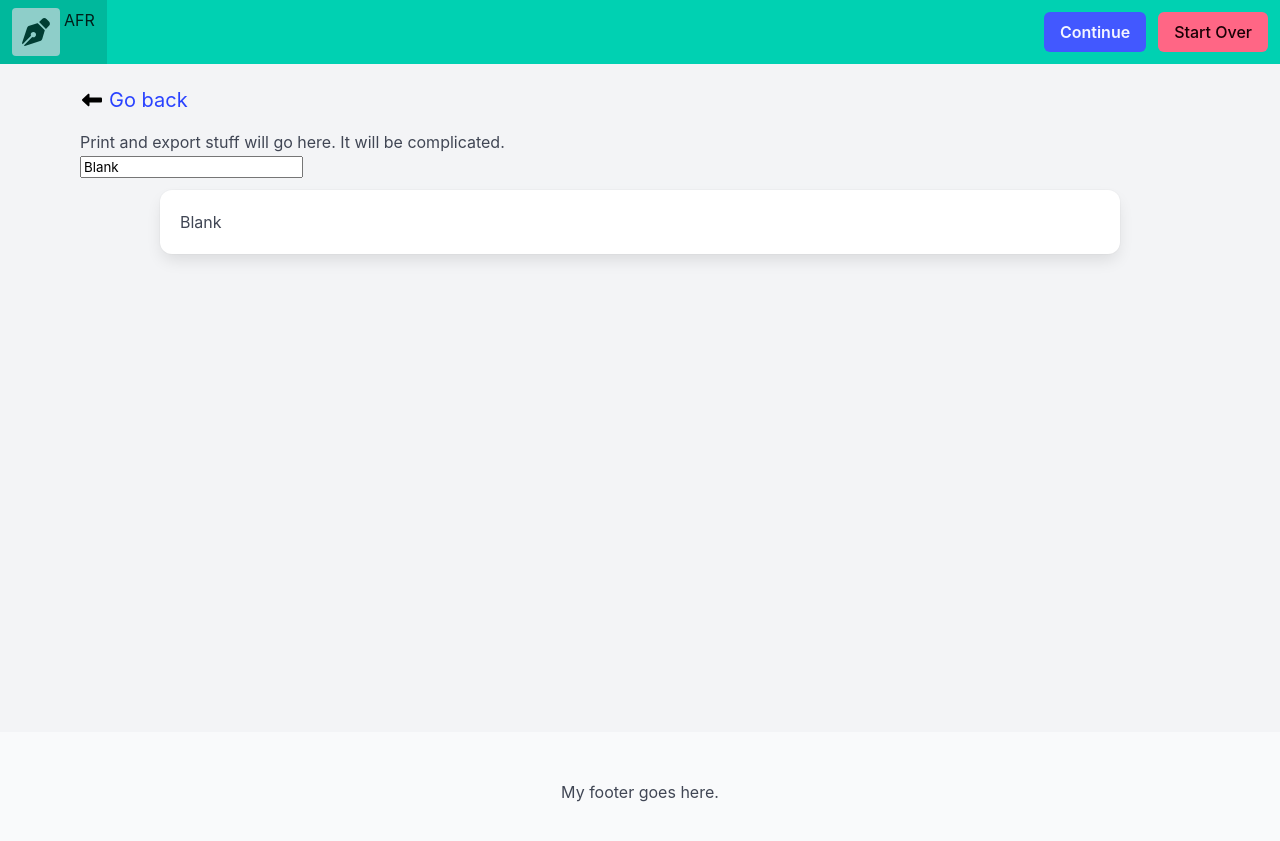
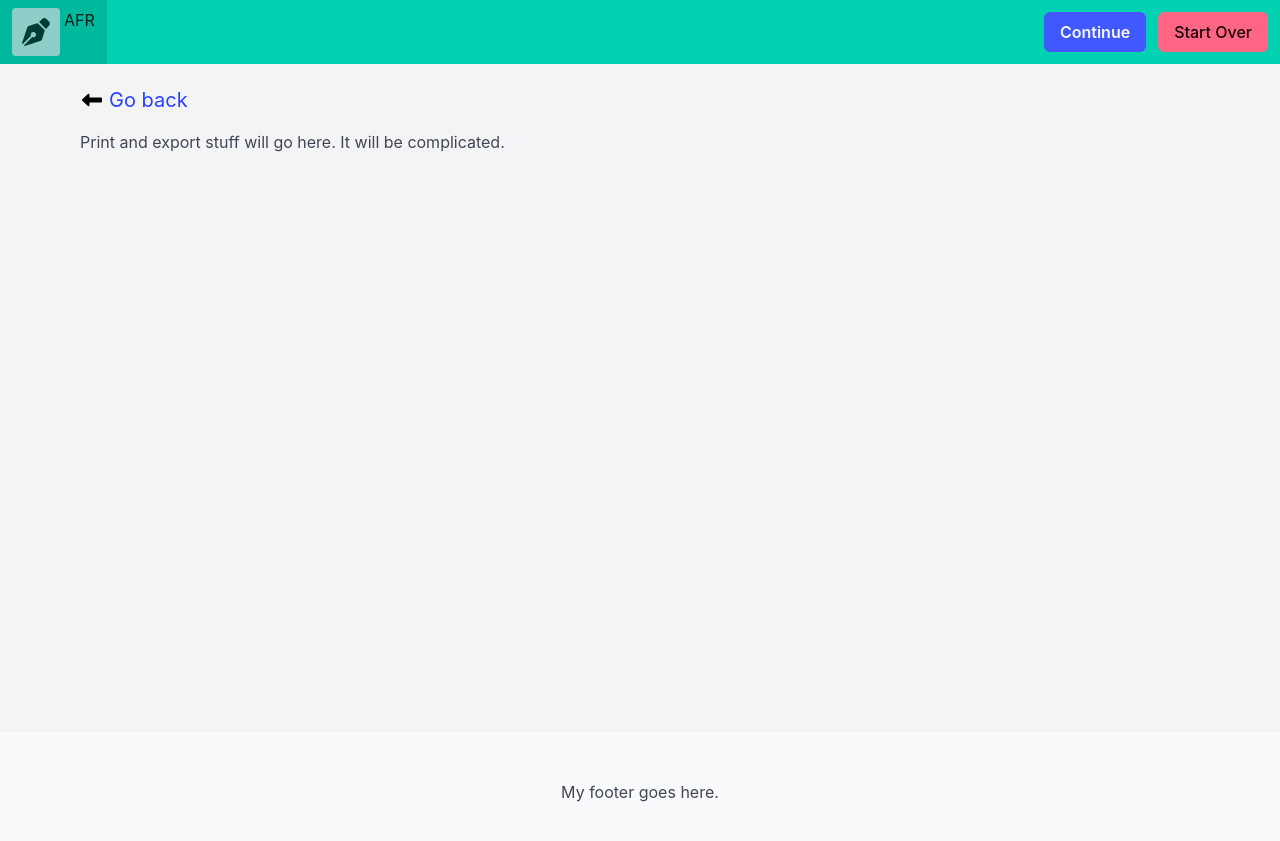
Before and after one commit to HeirOfNorton/alwaysfreeresume, a Jekyll site: the page built from pages/print.html, in a window 1280 px wide. Shown: the top 841 px of the page. Built offline with Jekyll 4.4.1, drawn with Linux system fonts in a browser that asks for light colours.

Commit message:
Removed the debugforms thing, since I can monitor variables in the inspector.

```diff
--- a/_config.yml
+++ b/_config.yml
@@ -8,8 +8,6 @@ markdown: kramdown
 title: Always Free Resumé Builder
 description: >-
   blah blah
-
-debugforms: true
 
 # this is temporary while I develop on GH-pages. Will move to proper url later)
 baseurl: "/alwaysfreeresume"
--- a/_layouts/page.html
+++ b/_layouts/page.html
@@ -31,38 +31,4 @@ layout: default
 
 {{ content }}
 
-{%- if site.debugforms -%}
-
-<div class="block field">
-    <div x-data>
-        <input
-            type="text"
-            placeholder="Placeholder"
-            x-model="$store.mylocalkey.txt.inner"
-        >
-    </div>
 </div>
-
-<div class="content container box is-max-desktop">
-
-    <div class="block"
-        x-data
-    >
-        <p x-text="$store.mylocalkey.txt.inner"></p>
-    </div>
-
-
-    {% if page.vars %}
-        <h2 class="title is-2">Page variables:</h2>
-        <ul>
-        {% for var in page.vars %}
-            <strong>{{ var }}:</strong>
-            <span></span>
-        {% endfor %}
-        </ul>
-    {% endif %}
-</div>
-
-{%- endif -%}
-
-</div>
```
